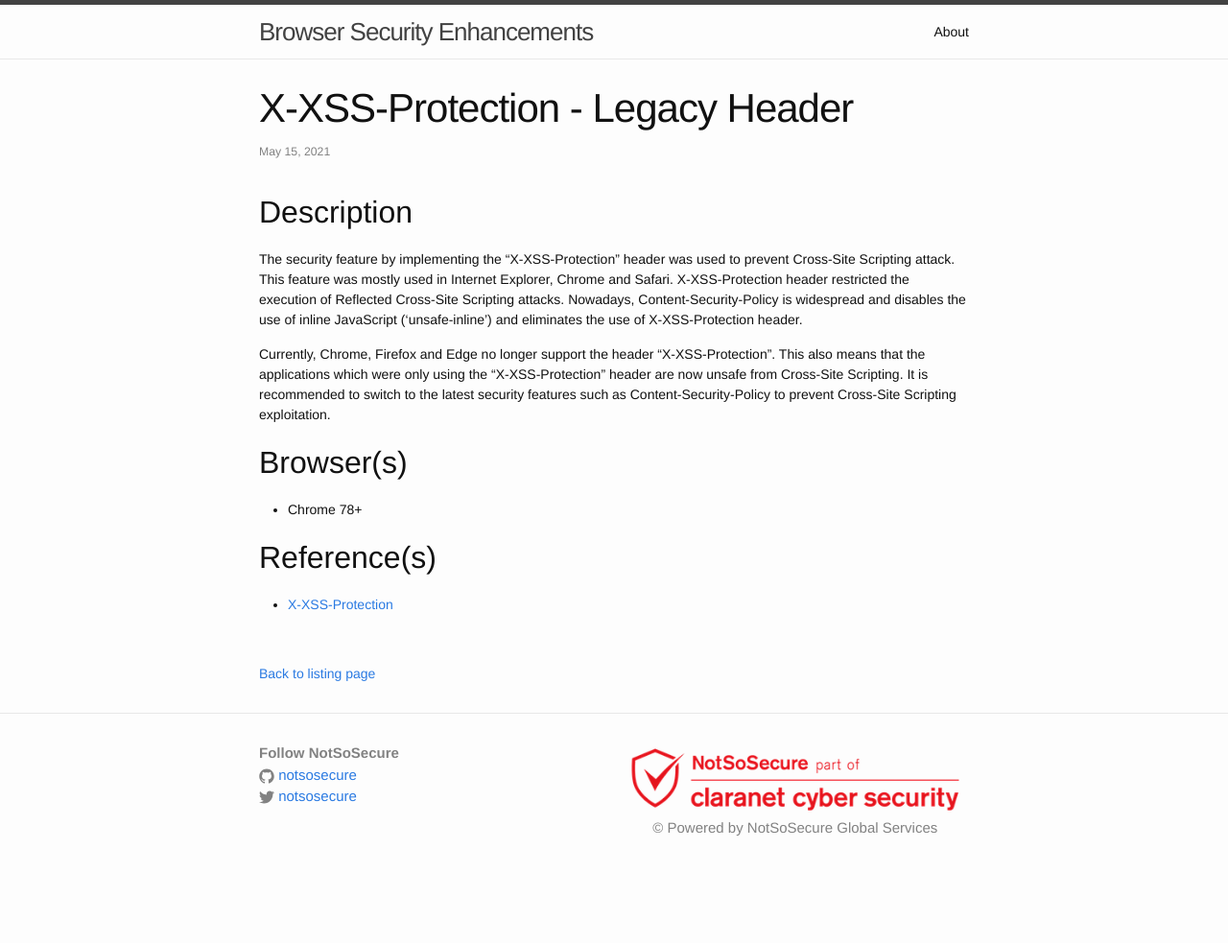
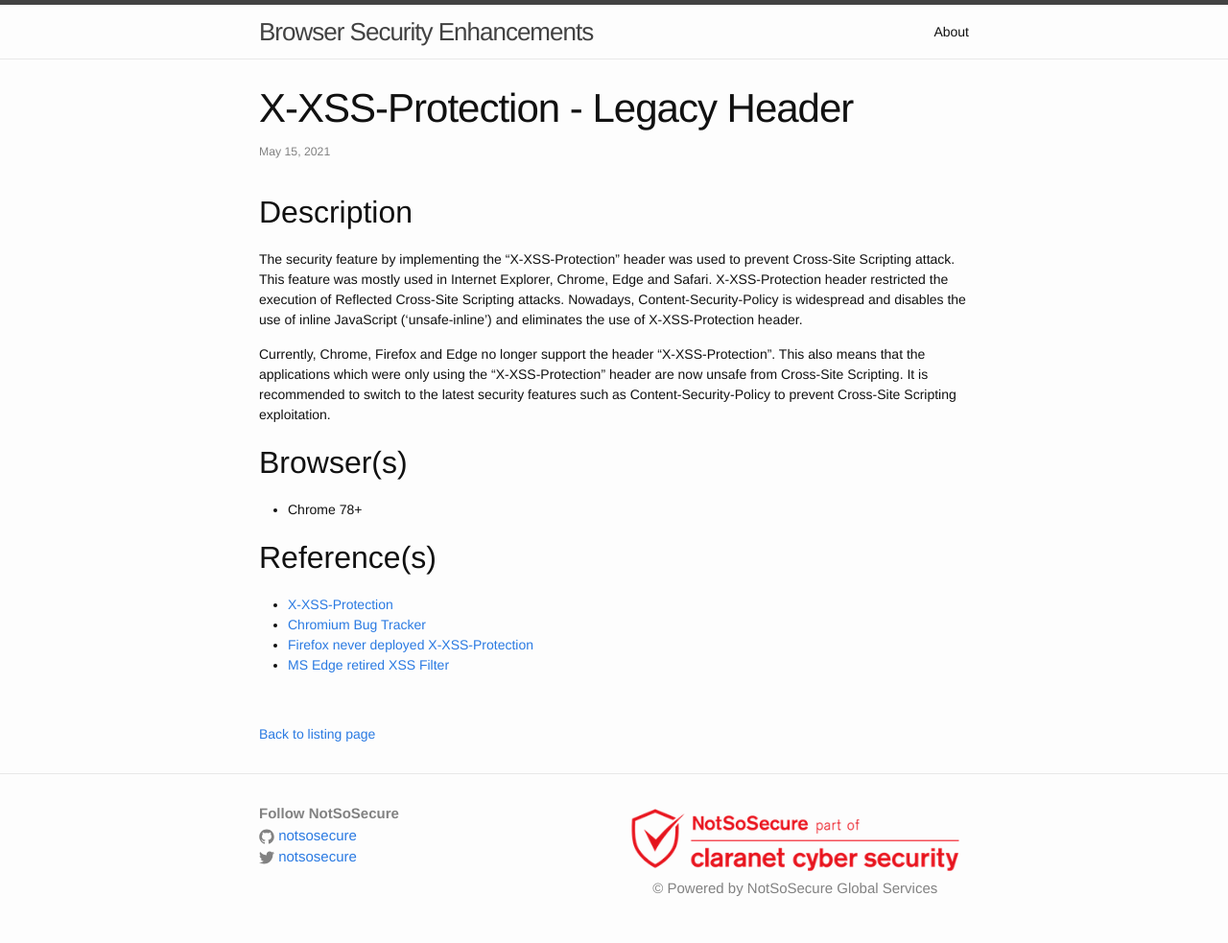
Before and after one commit to NotSoSecure/browser-security-enhancements, a Jekyll site: the page built from _posts/2021-05-15-X-XSS-Protection.markdown, in a window 1280 px wide. Shown: the whole page at 96% size. Built offline with Jekyll 4.4.1, drawn with Linux system fonts in a browser that asks for light colours; before the commit the page ends 920 px from its top, so only the background shows below that.

Commit message:
xss protection: more details added

```diff
--- a/_posts/2021-05-15-X-XSS-Protection.markdown
+++ b/_posts/2021-05-15-X-XSS-Protection.markdown
@@ -10,7 +10,8 @@ downgrade: true
 ---
 
 ## Description
-The security feature by implementing the "X-XSS-Protection" header was used to prevent Cross-Site Scripting attack. This feature was mostly used in Internet Explorer, Chrome and Safari. X-XSS-Protection header restricted the execution of Reflected Cross-Site Scripting attacks. Nowadays, Content-Security-Policy is widespread and disables the use of inline JavaScript (‘unsafe-inline’) and eliminates the use of X-XSS-Protection header.
+
+The security feature by implementing the "X-XSS-Protection" header was used to prevent Cross-Site Scripting attack. This feature was mostly used in Internet Explorer, Chrome, Edge and Safari. X-XSS-Protection header restricted the execution of Reflected Cross-Site Scripting attacks. Nowadays, Content-Security-Policy is widespread and disables the use of inline JavaScript (‘unsafe-inline’) and eliminates the use of X-XSS-Protection header.
 
 Currently, Chrome, Firefox and Edge no longer support the header "X-XSS-Protection". This also means that the applications which were only using the "X-XSS-Protection" header are now unsafe from Cross-Site Scripting. It is recommended to switch to the latest security features such as Content-Security-Policy to prevent Cross-Site Scripting exploitation.
 
@@ -19,3 +20,6 @@ Currently, Chrome, Firefox and Edge no longer support the header "X-XSS-Protecti
 
 ## Reference(s)
 * [X-XSS-Protection](https://developer.mozilla.org/en-US/docs/Web/HTTP/Headers/X-XSS-Protection)
+* [Chromium Bug Tracker](https://bugs.chromium.org/p/chromium/issues/detail?id=968591#c10)
+* [Firefox never deployed X-XSS-Protection](https://bugzilla.mozilla.org/show_bug.cgi?id=528661)
+* [MS Edge retired XSS Filter](https://blogs.windows.com/windows-insider/2018/07/25/announcing-windows-10-insider-preview-build-17723-and-build-18204/)
```
